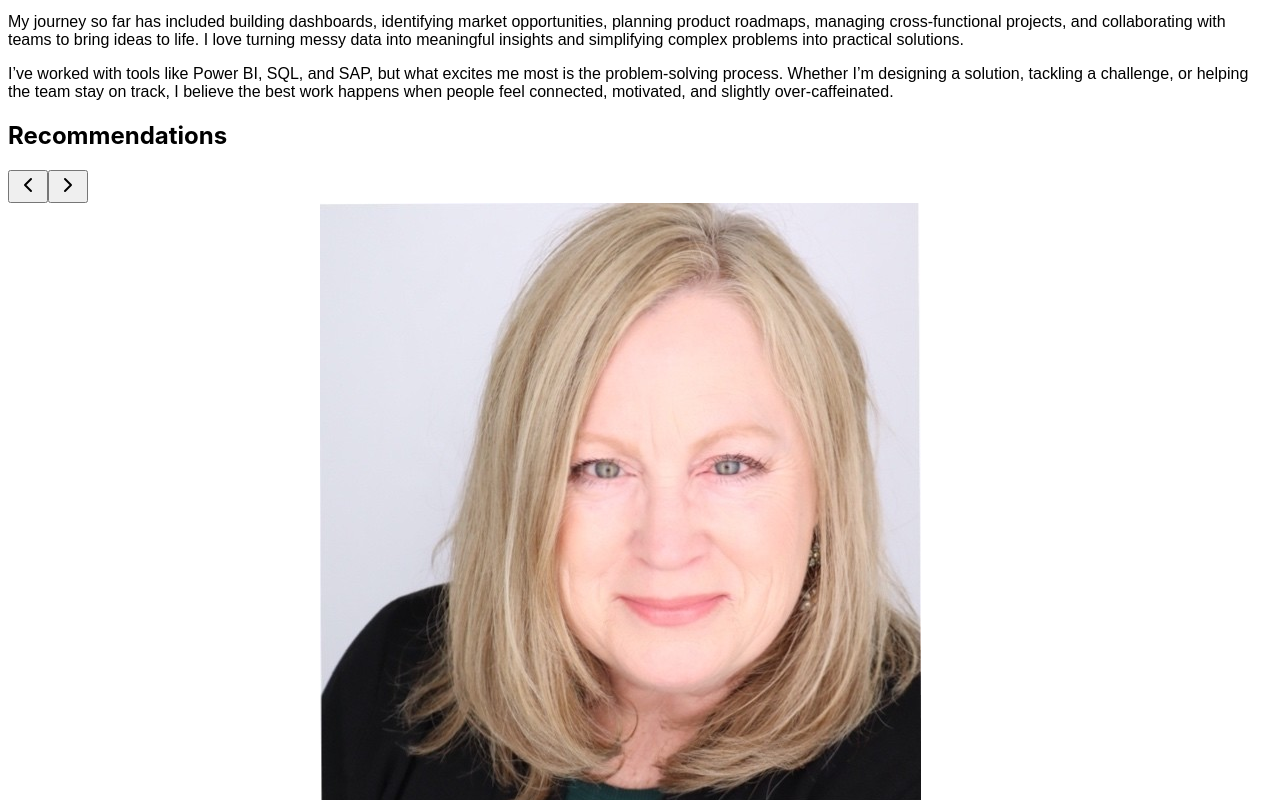
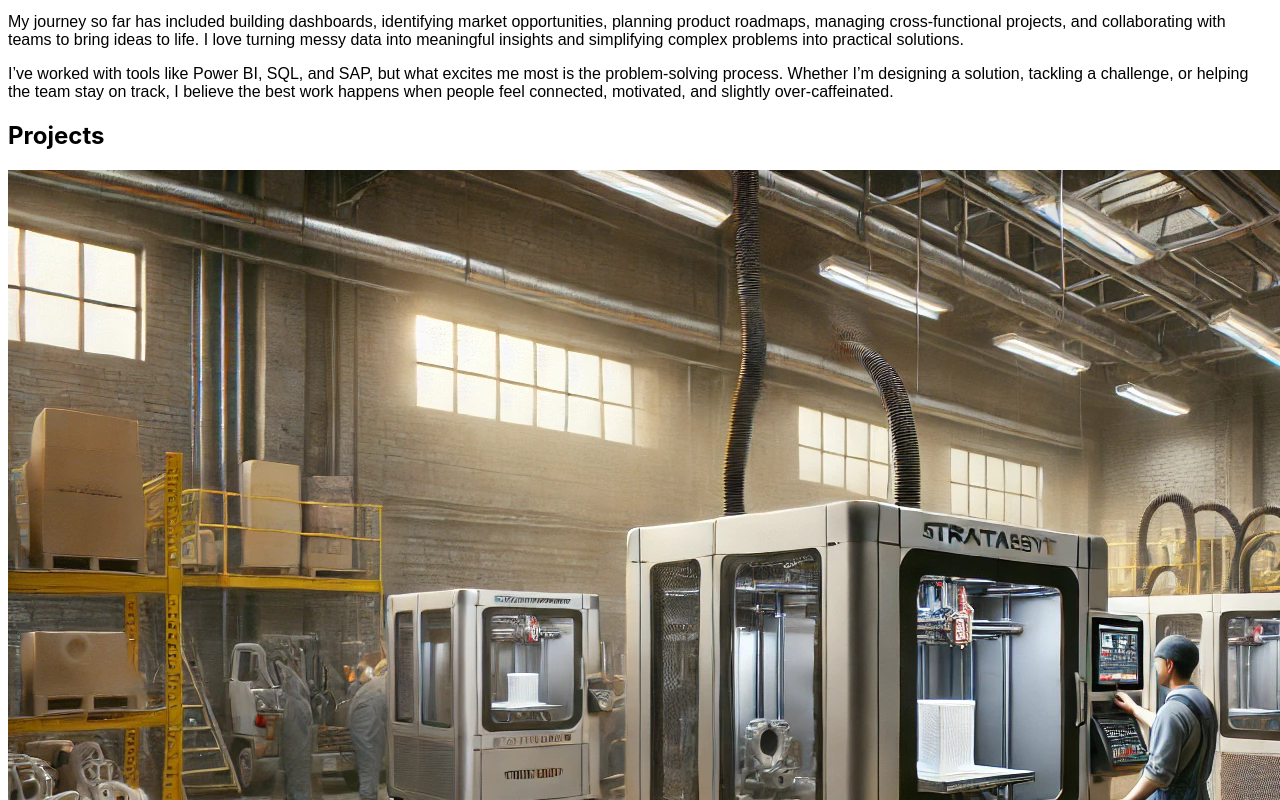
Before and after one commit to dhanush-srinivas/PersonalPortfolioWebsite, a React (Vite) app in the folder client/: page / in a window 1280 px wide. Shown: the part 1400-2200 px from the top of the page. Built offline with nearby package versions, Linux system fonts and the light colour scheme.

Commit message:
Move recommendations section below skills

```diff
--- a/client/src/pages/home.tsx
+++ b/client/src/pages/home.tsx
@@ -12,10 +12,10 @@ export default function Home() {
     <div className="min-h-screen bg-slate-50">
       <Header />
       <HeroSection />
-      <RecommendationsSection />
       <ProjectsSection />
       <LeadershipSection />
       <SkillsSection />
+      <RecommendationsSection />
       <ExperienceSection />
       <Footer />
     </div>
```
